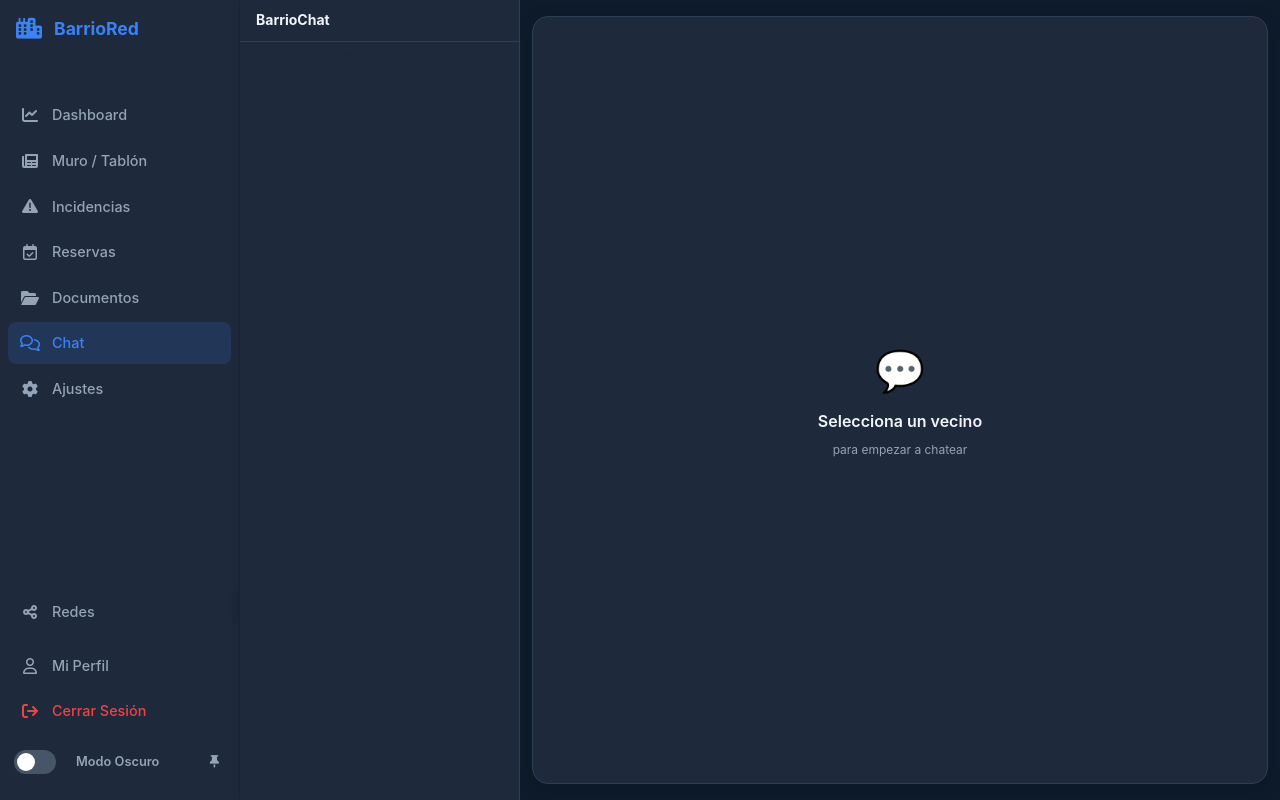
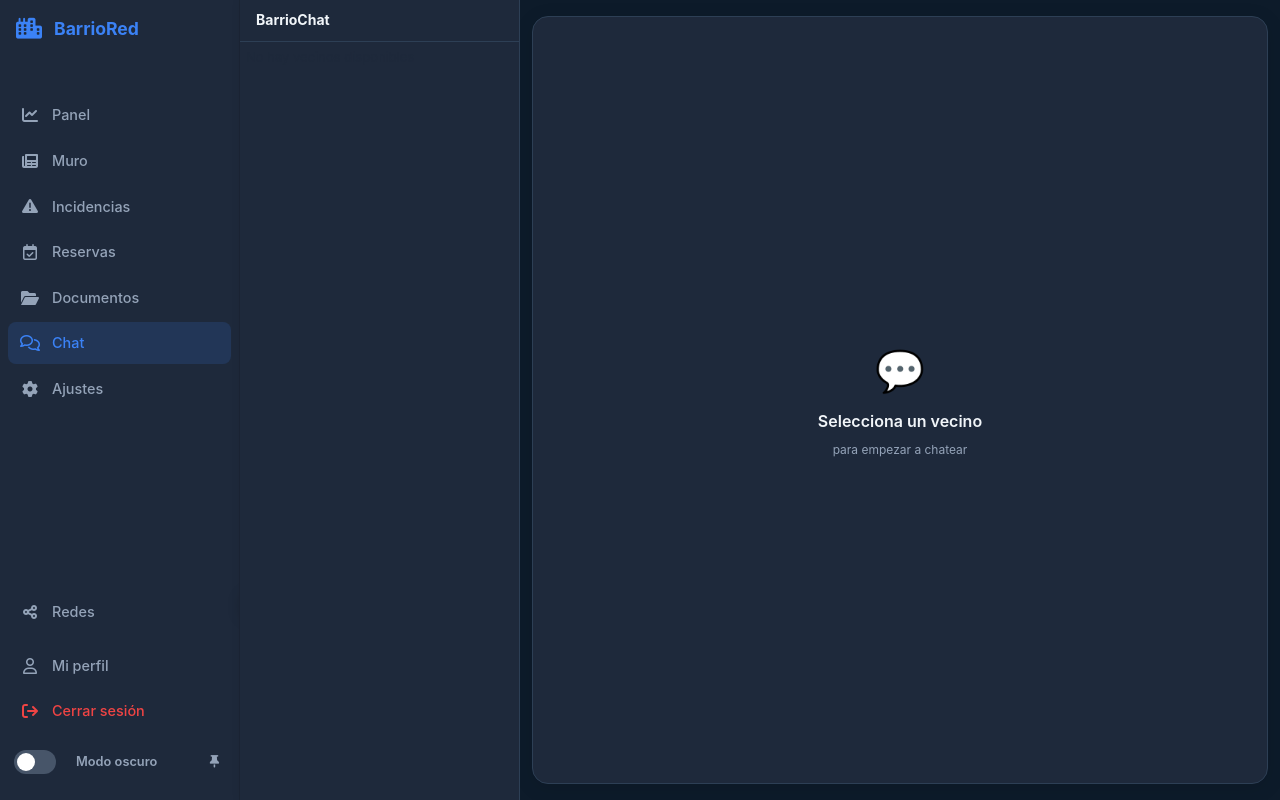
Before and after one commit to Aitor1945/TFG, a React (Vite) app: page /chat in a window 1280 px wide. Both pictures are taken after a click on the element "Redes". Built offline with nearby package versions, Linux system fonts and the light colour scheme.

Commit message:
responsive

```diff
--- a/src/components/layouts/SideBar.jsx
+++ b/src/components/layouts/SideBar.jsx
@@ -1,27 +1,46 @@
 import React, { useState, useEffect } from "react"
-import { NavLink } from "react-router-dom"
+import { NavLink, useNavigate } from "react-router-dom"
+import { supabase } from "../../lib/supabase"
 import "./SideBar.css"
 
 export default function SideBar() {
-  const [darkMode,   setDarkMode]   = useState(true)
-  const [socialOpen, setSocialOpen] = useState(false)
-  const [pinned,     setPinned]     = useState(false)
+  const [modoOscuro, setModoOscuro] = useState(true)
+  const [redesAbiertas, setRedesAbiertas] = useState(false)
+  const [sidebarFijado, setSidebarFijado] = useState(false)
 
+  const navigate = useNavigate()
+
+  // Cambiar a tema oscuro / claro
   useEffect(() => {
-    if (darkMode) {
+    if (modoOscuro) {
       document.body.classList.remove("light-mode")
     } else {
       document.body.classList.add("light-mode")
     }
-  }, [darkMode])
+  }, [modoOscuro])
 
+  // Sidebar fijado
   useEffect(() => {
     const app = document.querySelector(".app")
-    if (app) app.classList.toggle("sidebar-pinned", pinned)
-  }, [pinned])
+    if (app) {
+      app.classList.toggle("sidebar-pinned", sidebarFijado)
+    }
+  }, [sidebarFijado])
+
+  // Funcion para cerrar sesión
+  const cerrarSesion = async () => {
+    await supabase.auth.signOut()
+
+    document.body.classList.remove("light-mode")
+
+    setRedesAbiertas(false)
+    setSidebarFijado(false)
+
+    navigate("/login")
+  }
 
   return (
-    <nav className={`sidebar${pinned ? " pinned" : ""}`}>
+    <nav className={`sidebar${sidebarFijado ? " pinned" : ""}`}>
 
       <div className="brand-wrapper">
         <div className="brand">
@@ -30,61 +49,81 @@ export default function SideBar() {
         </div>
       </div>
 
+      {/* menu*/}
       <ul className="nav-list">
+
         <li>
           <NavLink to="/dashboard" className="nav-link">
-            <i className="fa-solid fa-chart-line"></i><span>Dashboard</span>
+            <i className="fa-solid fa-chart-line"></i>
+            <span>Panel</span>
           </NavLink>
         </li>
+
         <li>
           <NavLink to="/muro" className="nav-link">
-            <i className="fa-solid fa-newspaper"></i><span>Muro / Tablón</span>
+            <i className="fa-solid fa-newspaper"></i>
+            <span>Muro</span>
           </NavLink>
         </li>
+
         <li>
           <NavLink to="/incidencias" className="nav-link">
-            <i className="fa-solid fa-triangle-exclamation"></i><span>Incidencias</span>
+            <i className="fa-solid fa-triangle-exclamation"></i>
+            <span>Incidencias</span>
           </NavLink>
         </li>
+
         <li>
           <NavLink to="/reservas" className="nav-link">
-            <i className="fa-regular fa-calendar-check"></i><span>Reservas</span>
+            <i className="fa-regular fa-calendar-check"></i>
+            <span>Reservas</span>
           </NavLink>
         </li>
+
         <li>
           <NavLink to="/documentos" className="nav-link">
-            <i className="fa-solid fa-folder-open"></i><span>Documentos</span>
+            <i className="fa-solid fa-folder-open"></i>
+            <span>Documentos</span>
           </NavLink>
         </li>
+
         <li>
           <NavLink to="/chat" className="nav-link">
-            <i className="fa-regular fa-comments"></i><span>Chat</span>
+            <i className="fa-regular fa-comments"></i>
+            <span>Chat</span>
           </NavLink>
         </li>
+
         <li>
           <NavLink to="/ajustes" className="nav-link">
-            <i className="fa-solid fa-gear"></i><span>Ajustes</span>
+            <i className="fa-solid fa-gear"></i>
+            <span>Ajustes</span>
           </NavLink>
         </li>
 
         <li className="menu-spacer"></li>
 
-        <li className={`radial-wrapper ${socialOpen ? "open" : ""}`}>
-          <div className="nav-link radial-trigger" onClick={() => setSocialOpen(!socialOpen)}>
+        {/* redes sociales*/}
+        <li className={`radial-wrapper ${redesAbiertas ? "open" : ""}`}>
+          <div
+            className="nav-link radial-trigger"
+            onClick={() => setRedesAbiertas(!redesAbiertas)}
+          >
             <i className="fa-solid fa-share-nodes"></i>
             <span>Redes</span>
           </div>
+
           <div className="social-nodes">
-            <a href="#" target="_blank" rel="noreferrer" className="social-btn" title="Instagram">
+            <a href="#" className="social-btn">
               <i className="fa-brands fa-instagram"></i>
             </a>
-            <a href="#" target="_blank" rel="noreferrer" className="social-btn" title="WhatsApp">
+            <a href="#" className="social-btn">
               <i className="fa-brands fa-whatsapp"></i>
             </a>
-            <a href="#" target="_blank" rel="noreferrer" className="social-btn" title="LinkedIn">
+            <a href="#" className="social-btn">
               <i className="fa-brands fa-linkedin-in"></i>
             </a>
-            <a href="#" target="_blank" rel="noreferrer" className="social-btn" title="Twitter / X">
+            <a href="#" className="social-btn">
               <i className="fa-brands fa-twitter"></i>
             </a>
           </div>
@@ -92,37 +131,40 @@ export default function SideBar() {
 
         <li>
           <NavLink to="/miperfil" className="nav-link">
-            <i className="fa-regular fa-user"></i><span>Mi Perfil</span>
+            <i className="fa-regular fa-user"></i>
+            <span>Mi perfil</span>
           </NavLink>
         </li>
+
+        {/* cerrar sesion */}
         <li>
-          <NavLink to="/login" className="nav-link logout-link">
-            <i className="fa-solid fa-arrow-right-from-bracket"></i><span>Cerrar Sesión</span>
-          </NavLink>
+          <button className="nav-link logout-link" onClick={cerrarSesion}>
+            <i className="fa-solid fa-arrow-right-from-bracket"></i>
+            <span>Cerrar sesión</span>
+          </button>
         </li>
       </ul>
 
-      {/* ── Pie: tema + pin en la misma fila ── */}
+      {/* footer*/}
       <div className="sidebar-footer">
-        <label className="theme-switch" htmlFor="checkbox-theme">
+
+        <label className="theme-switch">
           <input
             type="checkbox"
-            id="checkbox-theme"
-            checked={!darkMode}
-            onChange={() => setDarkMode(!darkMode)}
+            checked={!modoOscuro}
+            onChange={() => setModoOscuro(!modoOscuro)}
           />
           <div className="slider"></div>
         </label>
 
         <span className="mode-label">
-          {darkMode ? "Modo Oscuro" : "Modo Claro"}
+          {modoOscuro ? "Modo oscuro" : "Modo claro"}
         </span>
 
-        {/* Pin: aparece a la derecha del label, solo cuando está expandido */}
         <button
-          className={`pin-btn${pinned ? " pin-btn--active" : ""}`}
-          onClick={() => setPinned(p => !p)}
-          title={pinned ? "Desanclar sidebar" : "Anclar sidebar abierto"}
+          className={`pin-btn${sidebarFijado ? " pin-btn--active" : ""}`}
+          onClick={() => setSidebarFijado(!sidebarFijado)}
+          title={sidebarFijado ? "Fijar abierto" : "Dejar fijo"}
         >
           <i className="fa-solid fa-thumbtack"></i>
         </button>
--- a/src/components/pages/Chat/chat.css
+++ b/src/components/pages/Chat/chat.css
@@ -13,7 +13,7 @@
 }
 
 /* Cuando el sidebar está en hover se expande; el chat lo sigue */
-@media (min-width: 641px) {
+@media (min-width: 768px) {
   .sidebar:hover ~ .main .bc-wrapper {
     left: var(--sidebar-width, 240px);
   }
```
